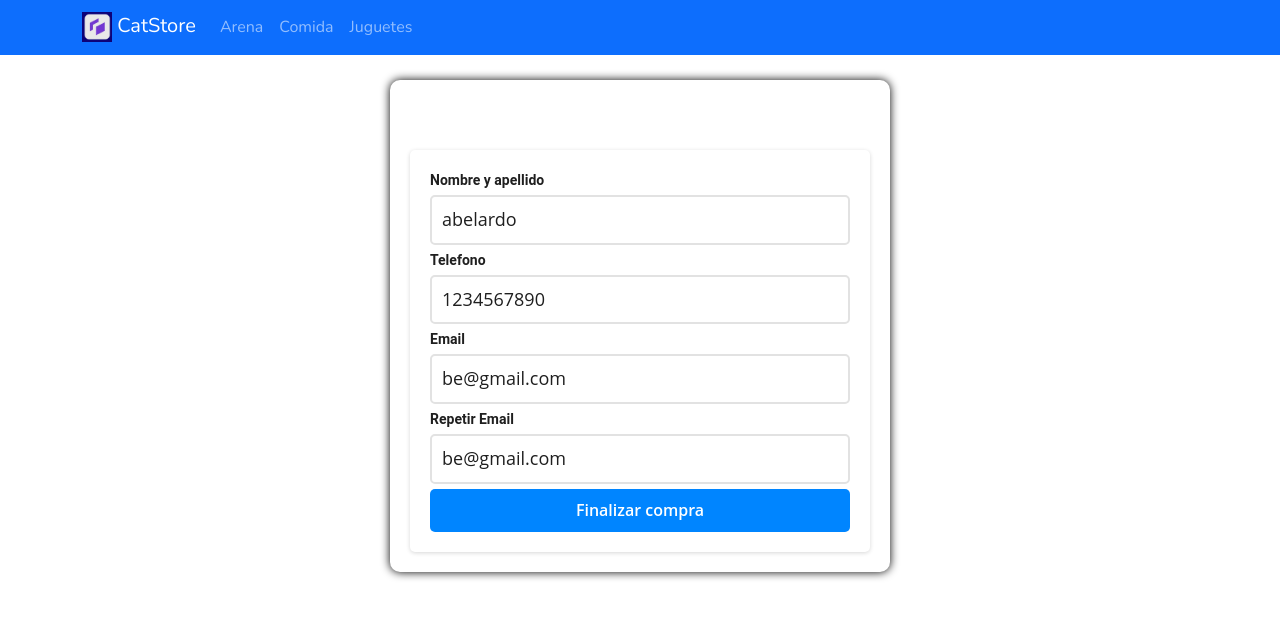
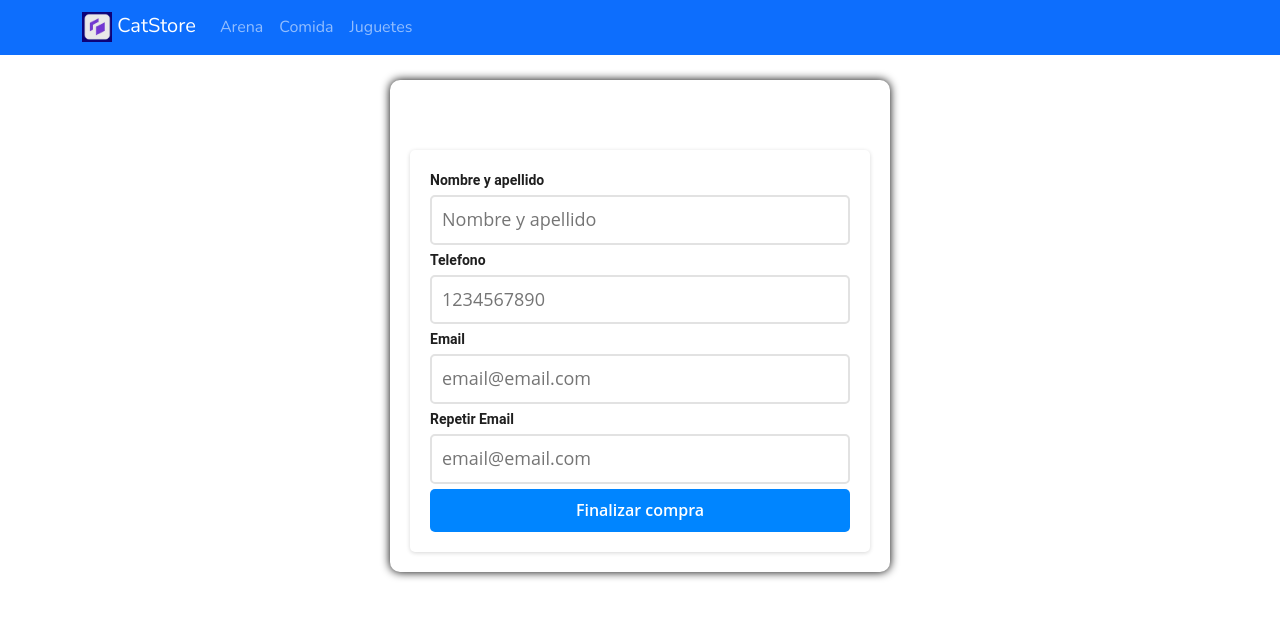
Before and after one commit to 120m4n/ecommerce-sarmiento, a React (Create React App) app: page /checkout in a window 1280 px wide. Shown: the top 618 px of the page. Built offline with nearby package versions, Linux system fonts and the light colour scheme.

Commit message:
edicion README

```diff
--- a/src/components/Cart/Checkout.jsx
+++ b/src/components/Cart/Checkout.jsx
@@ -49,10 +49,10 @@ const Checkout = () => {
     <div className="container-form">
       <Formik
         initialValues={{
-          name: "abelardo",
-          email: "be@gmail.com",
-          email2: "be@gmail.com",
-          phone: "1234567890",
+          name: "",
+          email: "",
+          email2: "",
+          phone: "",
         }}
         validate={(values) => {
           const errors = {};
@@ -78,9 +78,9 @@ const Checkout = () => {
 			if (!values.phone) {
 				errors.phone = "Required";
 			} else if (
-				!/^[0-9]{10}$/i.test(values.phone)
+				!/^[0-9]{10,}$/i.test(values.phone)
 			) {
-				errors.phone = "El telefono debe contener 10 digitos";
+				errors.phone = "El telefono debe contener minimo 10 digitos";
 			}
           return errors;
         }}
--- a/src/components/NotFound/NotFound.jsx
+++ b/src/components/NotFound/NotFound.jsx
@@ -5,6 +5,7 @@ import './notFound.css';
 
 const NotFound = ({ description }) => {
 	return (
+		<div className="container">
 			<div className="notfound__container">
 				<h3>Oppss!</h3>
 				<h2>{description}</h2>
@@ -13,6 +14,7 @@ const NotFound = ({ description }) => {
 					<button className="btn btn-danger"> Volver</button>
 				</Link>
 			</div>
+		</div>
     );
 }
 
--- a/src/components/NotFound/notFound.css
+++ b/src/components/NotFound/notFound.css
@@ -1,8 +1,7 @@
 .notfound__container {
-	position: absolute;
-	left: 50%;
-	top: 50%;
-	transform: translate(-50%, -50%);
+	width: 250px;
+	height: 250px;
+	margin: 0 auto;
 	display: flex;
 	flex-direction: column;
 }
--- a/src/components/Order/Order.jsx
+++ b/src/components/Order/Order.jsx
@@ -2,7 +2,7 @@ import React, { useContext, useEffect, useState } from 'react';
 import { CartContext } from '../../context/CartContext';
 import {Link, useHistory } from 'react-router-dom';
 import { getOrderValue } from '../../services/Firebase';
-import { formatEuro } from '../../utils/CashFormat';
+import { formatEuro, formatTax, formatIncludeTax } from '../../utils/CashFormat';
 
 const Order = () => {
     const { orderId, setCart, setOrderId } = useContext(CartContext);
@@ -35,15 +35,21 @@ const Order = () => {
 
     return (
         <>
-         	<div>
+         	<div className="container">
                 <h2>Gracias por tu compra</h2>
-                <div className="orden-datos ">
+                <div >
 				    <p>Puedes hacer seguimiento a tu compra con el siguiente numero de orden</p>
 				    <p>
 					    orden : <strong>{orderId}</strong>
 				    </p>
 				    <p>
-					    Total: <strong> $ {formatEuro(total)}</strong>
+					    SubTotal: <strong> $ {formatEuro(total)}</strong>
+                    </p>
+                    				    <p>
+					    Impuestos: <strong> $ {formatTax(total)}</strong>
+                    </p>
+                    				    <p>
+					    Total a Pagar: <strong> $ {formatIncludeTax(total)}</strong>
                     </p>
                 </div>
             <Link className="mt-3" to={`/`}>
--- a/src/components/Routes/Routes.js
+++ b/src/components/Routes/Routes.js
@@ -20,9 +20,7 @@ const routes = [
   <Route
     key={7}
     path="*"
-    component={(props) => (
-      <NotFound {...props} description="Pagina no encontrada" />
-    )}
+    component={(props) => <NotFound {...props} description="Error 404" />}
   />,
 ];
 
```
Also changed, not shown: 2 other files (tests, documents, lock files or other folders). Lines whose indentation alone changed are shown as unchanged.
